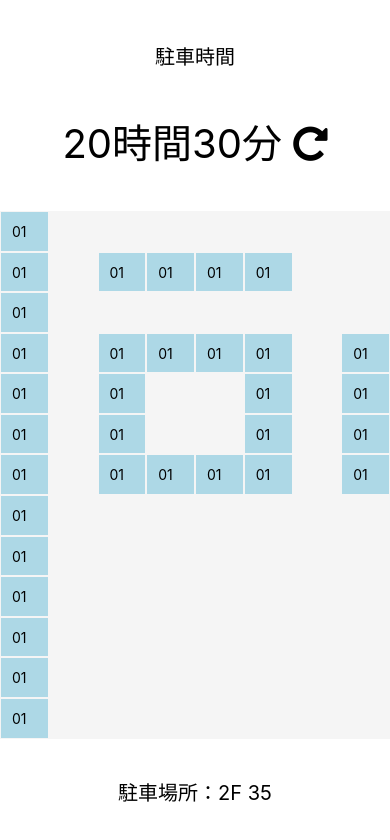
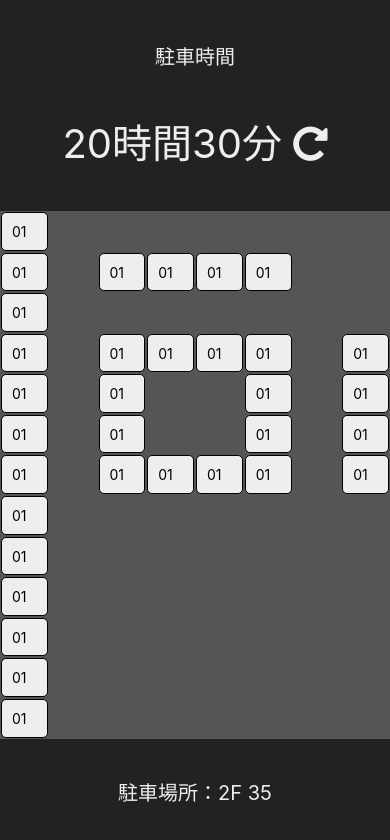
Before and after one commit to BanaoLihua/ParkingApp, a React Native app: screen / in a window 390 px wide. Shown: the top 840 px of the page. Built offline with nearby package versions, Linux system fonts and the light colour scheme.

Commit message:
色調をダークに変更

```diff
--- a/App.js
+++ b/App.js
@@ -8,10 +8,10 @@ export default function App() {
     <View style={styles.container}>
       <View style={styles.countHour}>
         <View style={styles.countHourTitle}>
-          <Text style={{fontSize: 20}}>駐車時間</Text>
+          <Text style={{fontSize: 20, color: '#EEEEEE'}}>駐車時間</Text>
         </View>
         <View style={styles.countHourMinutes}>
-          <Text style={{fontSize: 40}}>
+          <Text style={{fontSize: 40, color: '#EEEEEE'}}>
             20時間30分 <Icon name="repeat" size={40} />
           </Text>
         </View>
@@ -164,7 +164,7 @@ export default function App() {
 
       </View>
       <View style={styles.parkingInformation}>
-        <Text style={{fontSize: 20}}>駐車場所：2F 35</Text>
+        <Text style={{fontSize: 20, color: '#EEEEEE'}}>駐車場所：2F 35</Text>
       </View>
     </View>
   );
@@ -176,11 +176,12 @@ const styles = StyleSheet.create({
   },
   countHour: {
     flex: 2,
+    backgroundColor: '#222222'
   },
   countHourTitle: {
     flex: 1,
     justifyContent: 'flex-end',
-    alignItems: 'center'
+    alignItems: 'center',
   },
   countHourMinutes: {
     flex: 2,
@@ -189,19 +190,20 @@ const styles = StyleSheet.create({
   },
   parkingMap: {
     flex: 5,
+    backgroundColor: '#555555'
   },
   mapRow: {
     flex: 1,
     flexDirection: 'row',
-    backgroundColor: 'whitesmoke'
   },
   mapButton: {
     flex: 1,
-    backgroundColor: "lightblue",
+    backgroundColor: "#EEEEEE",
+    borderRadius: 5,
+    overflow: 'hidden',
     padding: 10,
     margin: 1,
     borderWidth: 1,
-    borderColor: "lightblue",
   },
   mapButtonHidden: {
     flex: 1,
@@ -215,6 +217,7 @@ const styles = StyleSheet.create({
     flex: 1,
     alignItems: 'center',
     justifyContent: 'center',
+    backgroundColor: '#222222'
   }
 
 });
```
